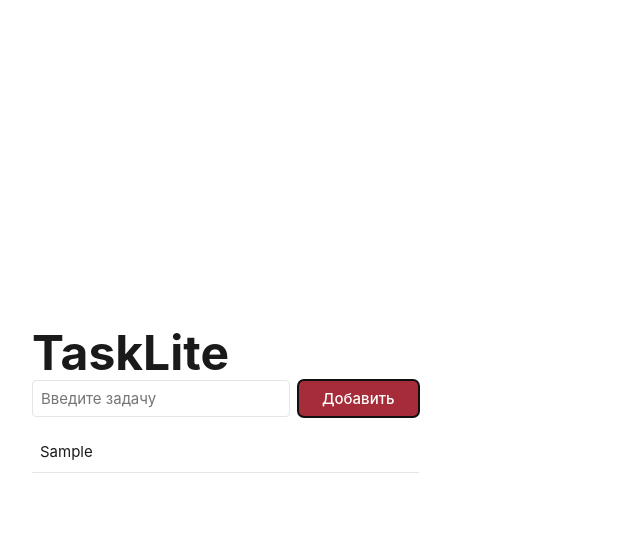
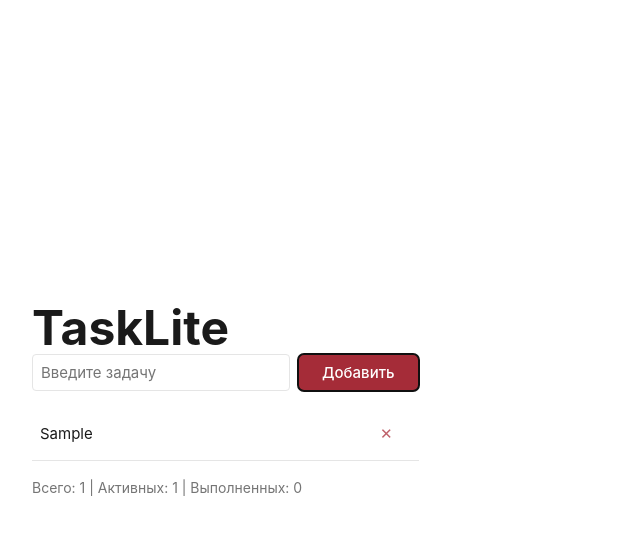
Before and after one commit to rin0n0/lesson3, a React (Vite) app in the folder tasklite/: page / in a window 1280 px wide. Both pictures are taken after typing "Sample" into the empty fields and a click on the button "Добавить". Shown: the top 534 px of the page, without its empty margins (0-640 px from the left). Built offline with nearby package versions, Linux system fonts and the light colour scheme.

Commit message:
feat урок 5

```diff
--- /dev/null
+++ b/tasklite/src/components/task-item.tsx
@@ -0,0 +1,36 @@
+import styled from "@emotion/styled";
+import type { Task } from "../entities/task";
+type TaskItemProps = {
+    task: Task;
+    onToggle: (id: string) => void;
+    onRemove: (id: string) => void;
+};
+const Item = styled.li`
+  display: flex;
+  justify-content: space-between;
+  align-items: center;
+  padding: ${(p) => p.theme.spacing(1)};
+  border-bottom: 1px solid ${(p) => p.theme.colors.border};
+  user-select: none;
+`;
+const Title = styled.span<{ completed?: boolean }>`
+  text-decoration: ${(p) => (p.completed ? "line-through" : "none")};
+  color: ${(p) =>
+    p.completed ? p.theme.colors.textMuted : p.theme.colors.text};
+  cursor: pointer;
+`;
+
+const Button = styled.button`
+  border: none;
+  background: transparent;
+  cursor: pointer;
+  color: ${(p) => p.theme.colors.error};
+`;
+export const TaskItem = (p: TaskItemProps) => {
+  return (
+    <Item>
+      <Title completed={p.task.completed} onClick={() => p.onToggle(p.task.id)}>{p.task.title}</Title>
+      <Button onClick={() => p.onRemove(p.task.id)}>✕</Button>
+    </Item>
+  );
+};
--- /dev/null
+++ b/tasklite/src/components/task-list.tsx
@@ -0,0 +1,30 @@
+import styled from "@emotion/styled";
+import type { Task } from "../entities/task";
+import { TaskItem } from "./task-item";
+
+type TaskListProps = {
+  tasks: Task[];
+  onToggle: (id: string) => void;
+  onRemove: (id: string) => void;
+};
+
+const List = styled.ul`
+  margin-top: ${(p) => p.theme.spacing(2)};
+  list-style: none;
+  padding: 0;
+`;
+
+export const TaskList = (p: TaskListProps) => {
+  return (
+    <List>
+      {p.tasks.map((t) => (
+        <TaskItem
+          key={t.id}
+          task={t}
+          onToggle={p.onToggle}
+          onRemove={p.onRemove}
+        />
+      ))}
+    </List>
+  );
+};
--- a/tasklite/src/pages/tasks-page.tsx
+++ b/tasklite/src/pages/tasks-page.tsx
@@ -2,6 +2,7 @@ import { useState } from "react";
 import styled from "@emotion/styled";
 import { Task, makeTask } from "../entities/task";
 import { TaskInput } from "../components/task-input";
+import { TaskList } from "../components/task-list";
 
 const Wrapper = styled.div`
   padding: ${(p) => p.theme.spacing(4)};
@@ -18,7 +19,11 @@ const ListItem = styled.li`
   border-bottom: 1px solid ${(p) => p.theme.colors.border};
 `;
 
-
+const Counter = styled.p`
+  margin-top: ${(p) => p.theme.spacing(2)};
+  font-size: 14px;
+  color: ${(p) => p.theme.colors.textMuted};
+`;
 
 export const TasksPage = () => {
   const [tasks, setTasks] = useState<Task[]>([]);
@@ -28,15 +33,34 @@ export const TasksPage = () => {
     setTasks([newTask, ...tasks]);
   };
 
+  const handleToggleTask = (id: string) => {
+    setTasks(
+      tasks.map((t) =>
+        t.id === id ? { ...t, completed: !t.completed } : t
+      )
+    );
+  };
+
+  const handleRemoveTask = (id: string) => {
+    setTasks(tasks.filter((t) => t.id !== id));
+  };
+
+  const total = tasks.length;
+  const active = tasks.filter((t) => !t.completed).length;
+  const completed = tasks.filter((t) => t.completed).length;
+
   return (
     <Wrapper>
       <h1>TaskLite</h1>
       <TaskInput onAdd={handleAddTask} />
-      <List>
-        {tasks.map((t) => (
-          <ListItem key={t.id}>{t.title}</ListItem>
-        ))}
-      </List>
+      <TaskList
+        tasks={tasks}
+        onToggle={handleToggleTask}
+        onRemove={handleRemoveTask}
+      />
+      <Counter>
+        Всего: {total} | Активных: {active} | Выполненных: {completed}
+      </Counter>
     </Wrapper>
   );
 };
```
